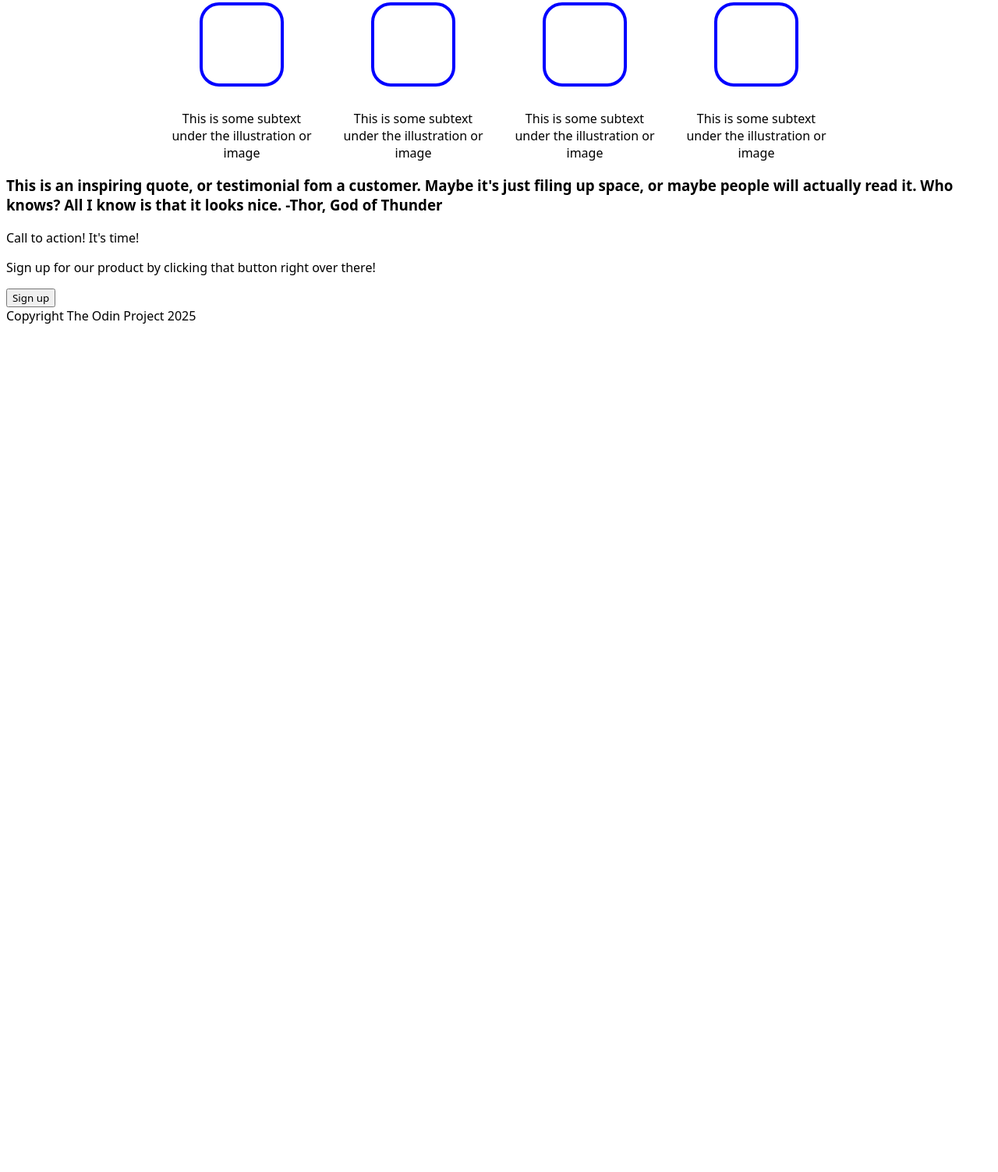
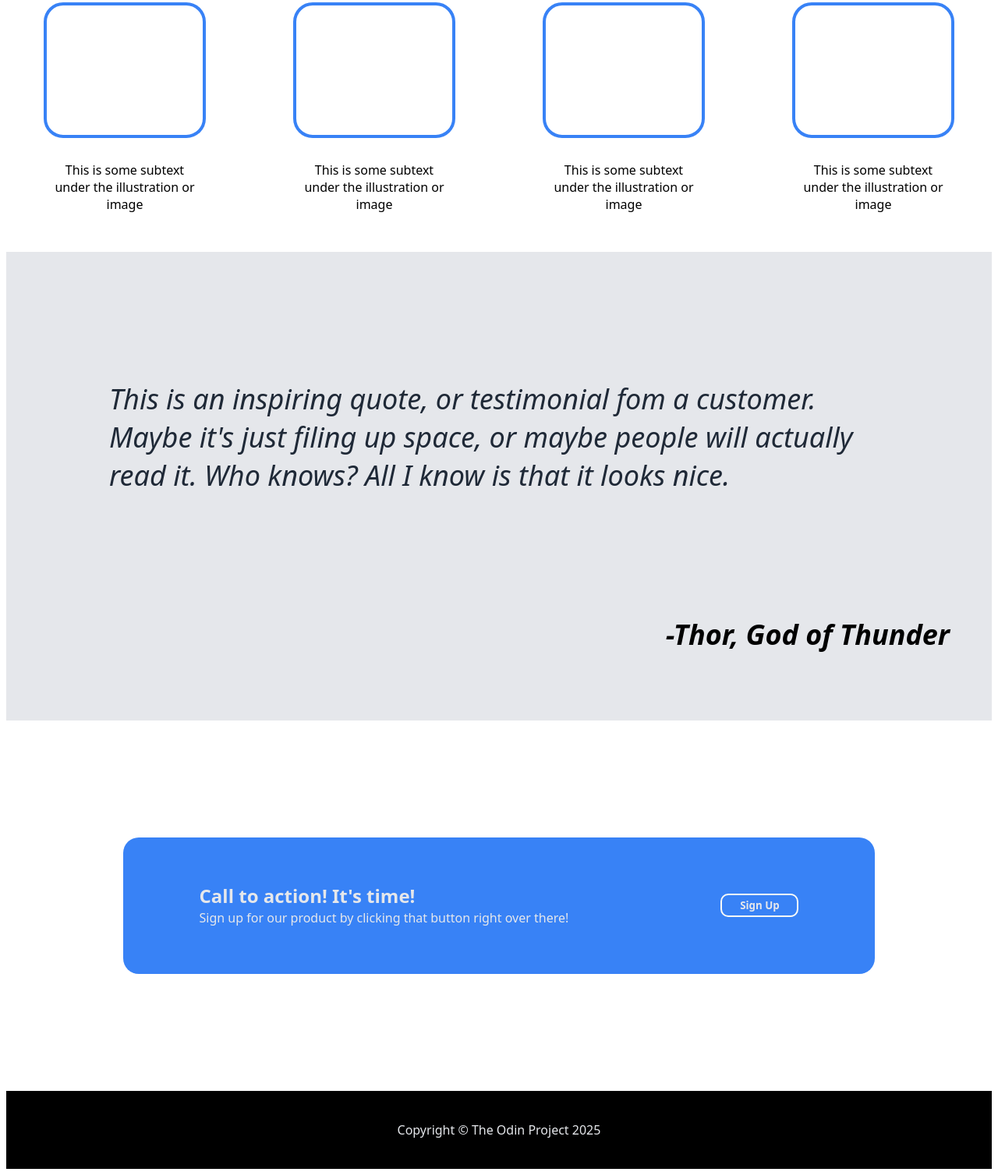
Before and after one commit to Trip183/Landing-Page, a plain HTML site: page index.html in a window 1280 px wide. Shown: the part 701-2204 px from the top of the page at 78% size. Before the commit the page ends 1125 px from the top, so only its background shows below. Drawn offline with Linux system fonts and the light colour scheme.

Commit message:
Final draft

```diff
--- a/index.html
+++ b/index.html
@@ -47,18 +47,27 @@
       </div>
     </div>
 
+    <div class="message-section">
+      <div class="message">
+        <h3>
+          This is an inspiring quote, or testimonial fom a customer. Maybe it's just filing up space, or maybe people will actually read it. Who
+          knows? All I know is that it looks nice.
+        </h3>
+        <p>-Thor, God of Thunder</p>
+      </div>
+    </div>
+
     <div>
-      <h3>
-        This is an inspiring quote, or testimonial fom a customer. Maybe it's just filing up space, or maybe people will actually read it. Who knows?
-        All I know is that it looks nice. -Thor, God of Thunder
-      </h3>
+      <div class="blue-box">
+        <div class="text-box">
+          <h2>Call to action! It's time!</h2>
+          <p>Sign up for our product by clicking that button right over there!</p>
+        </div>
+        <button class="signup-btn">Sign Up</button>
+      </div>
     </div>
-    <div>
-      <div><p>Call to action! It's time!</p></div>
-      <p>Sign up for our product by clicking that button right over there!</p>
-      <button>Sign up</button>
-    </div>
-    <footer>Copyright The Odin Project 2025</footer>
+
+    <footer>Copyright &#169 The Odin Project 2025</footer>
   </body>
   <script>
     console.log("Hello!");
--- a/styles.css
+++ b/styles.css
@@ -9,21 +9,22 @@
 
 .nav {
   display: flex;
-  background-color: lightgreen;
+  background-color: #1f2937;
 }
 
 .header {
-  margin-left: 12px;
   justify-content: flex-start;
   font-size: 24px;
+  color: #f9faf8;
+  padding-left: 200px;
 }
 
 .header-link {
   list-style: none;
   display: flex;
-  margin-right: 12px;
   align-items: center;
   margin-left: auto;
+  padding-right: 200px;
 }
 
 .header-link a {
@@ -31,22 +32,34 @@
   padding: 16px;
   display: inline;
   font-size: 18px;
+  color: #f9faf8;
 }
 
 .section-one {
   display: flex;
   justify-content: space-around;
   padding-top: 40px;
+  background-color: #1f2937;
 }
 
 .title-section {
   display: flex;
   flex: 1 1 1;
   flex-direction: column;
+  color: #f9faf8;
+  padding-left: 200px;
+  width: 100%;
 }
 
 .title-section p {
   padding-bottom: 30px;
+  color: #e5e7eb;
+  font-size: 18px;
+}
+
+.title-section h2 {
+  color: #f9faf8;
+  font-size: 48px;
 }
 
 .sign-up-btn {
@@ -55,14 +68,16 @@
   border-radius: 15px;
   padding: 4px 24px;
   font-weight: 900;
-  width: 200px;
-  height: 30px;
+  width: 175px;
+  height: 40px;
   margin-left: 150px;
+  font-size: large;
 }
 
 .img-container {
   width: 500px;
   height: 400px;
+  padding-right: 200px;
 }
 
 .img-container img {
@@ -93,14 +108,19 @@
   display: flex;
   flex-direction: column;
   align-items: center;
+  width: 300px;
+  height: 300px;
+  padding-bottom: 50px;
 }
 
 .box {
   flex: 1;
   margin: 30px;
-  border: 4px solid blue;
+  border: 4px solid #3882f6;
   padding: 50px;
   border-radius: 25px;
+  width: 100px;
+  height: 400px;
 }
 
 .box-text {
@@ -108,3 +128,66 @@
   flex-wrap: wrap;
   max-width: 200px;
 }
+
+.message-section {
+  background-color: #e5e7eb;
+  display: flex;
+  flex-direction: column;
+  align-items: center;
+}
+
+.message h3 {
+  padding: 50px;
+  font-size: 36px;
+  font-style: italic;
+  font-weight: lighter;
+  color: #1f2937;
+  max-width: 1000px;
+  padding: 128px 128px 96px;
+  height: 150px;
+}
+.message p {
+  padding-top: 20px;
+  padding-right: 50px;
+  padding-bottom: 50px;
+  font-size: 36px;
+  font-style: italic;
+  font-weight: bold;
+  text-align: end;
+}
+
+.blue-box {
+  background-color: #3882f6;
+  margin: 40px;
+  display: flex;
+  justify-content: space-around;
+  align-items: center;
+  border-radius: 20px;
+  height: 175px;
+  margin: 150px;
+}
+
+.text-box {
+  color: #e5e7eb;
+  line-height: 50%;
+}
+
+.signup-btn {
+  background-color: #3882f6;
+  width: 100px;
+  height: 30px;
+  border: 2px solid #f9faf8;
+  border-radius: 10px;
+  font-weight: bold;
+  align-items: centers;
+  color: #e5e7eb;
+}
+
+footer {
+  display: flex;
+  justify-content: center;
+  align-items: center;
+  background-color: black;
+  color: #e5e7eb;
+  height: 100px;
+}
```
